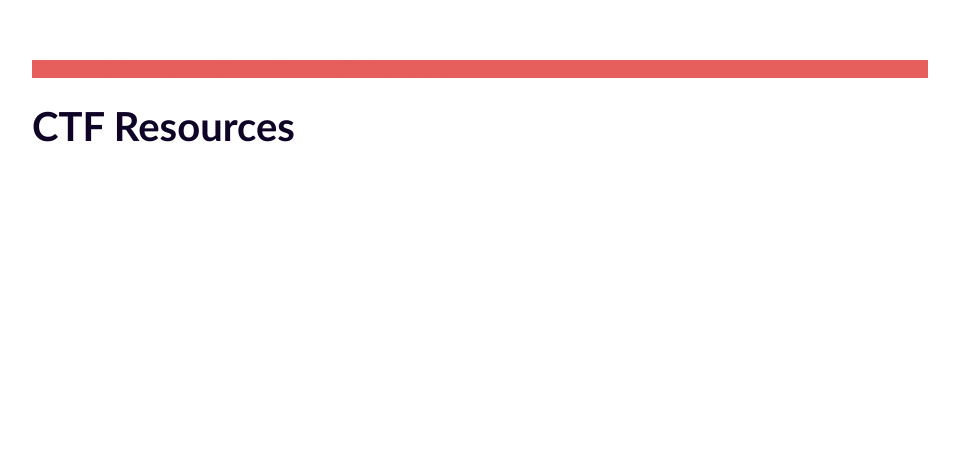
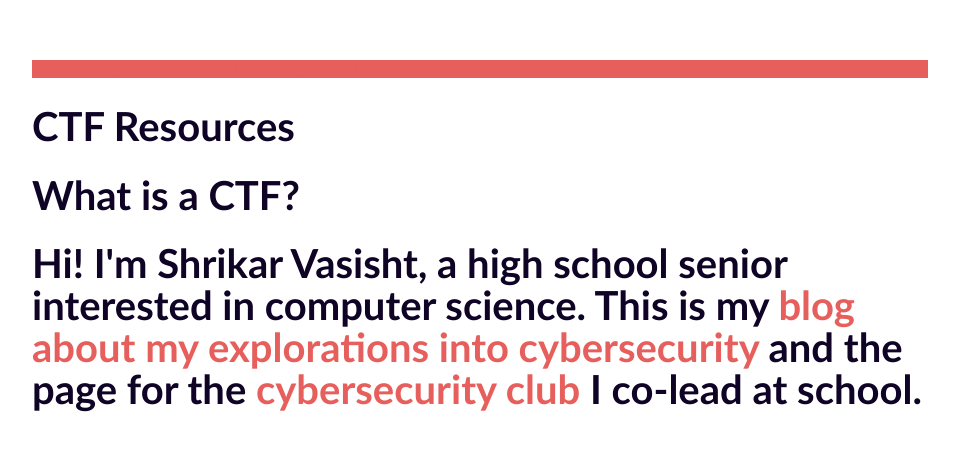
Before and after one commit to shricubed/shricubed.github.io, a Jekyll site: the page built from ctf/index.html, in a window 1280 px wide. Shown: the top 451 px of the page, without its empty margins (160-1119 px from the left). Built offline with Jekyll 4.4.1, drawn with Linux system fonts in a browser that asks for light colours.

Commit message:
Update index.html

```diff
--- a/ctf/index.html
+++ b/ctf/index.html
@@ -3,4 +3,10 @@ layout: default
 title: CTF Resources
 ---
 	<h1>{{ page.title }}</h1>
-	<div class
+
+	<h1>What is a CTF?</h1>
+	<div class="blurb">
+        		<h1>Hi! I'm Shrikar Vasisht, a high school senior interested in computer science. This is my <a href="/blog">blog about my explorations into cybersecurity</a>
+              and the page for the <a href="wsec.gitlab.io">cybersecurity club</a> I co-lead at school.</h1>
+
+      	</div><!-- /.blurb -->
```
